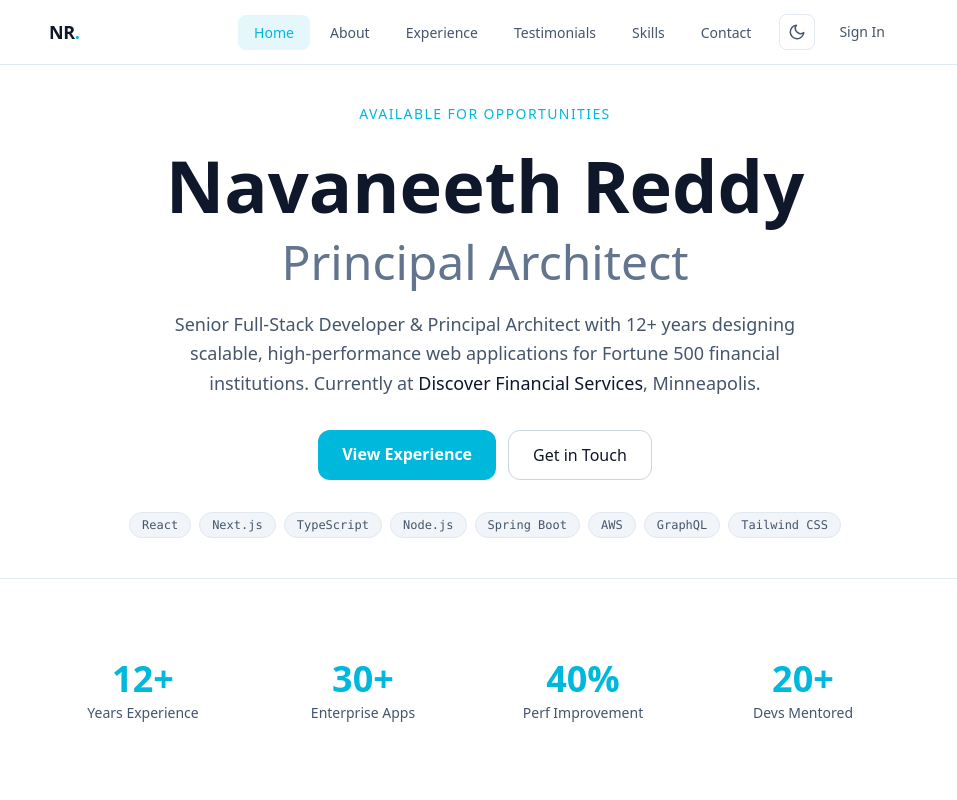
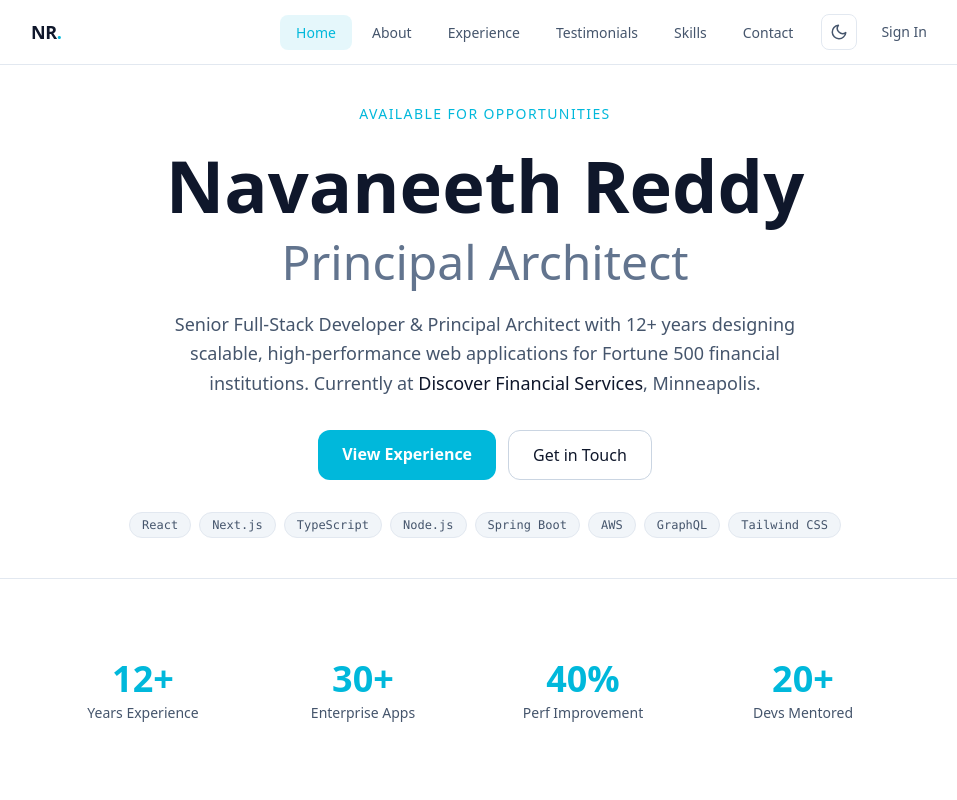
Before and after one commit to NavaneethReddi/Navaneeth-dev, a Next.js app: page / in a window 1280 px wide. Shown: the top 800 px of the page, without its empty margins (17-974 px from the left). Built offline with nearby package versions, Linux system fonts and the light colour scheme; no server answers.

Commit message:
style: shift content right — app/components/page.tsx

```diff
--- a/app/components/page.tsx
+++ b/app/components/page.tsx
@@ -47,7 +47,7 @@
 
   return (
     <nav className={`fixed top-0 left-0 right-0 z-50 bg-white/80 dark:bg-slate-950/80 backdrop-blur-md border-b border-slate-200 dark:border-slate-800 transition-colors ${sidebarOffset}`}>
-      <div className="max-w-4xl mx-auto px-6 h-16 flex items-center justify-between">
+      <div className="max-w-6xl mx-auto pl-12 pr-6 h-16 flex items-center justify-between">
 
         <Link href="/" className="text-slate-900 dark:text-white font-semibold text-lg tracking-tight">
           NR<span className="text-cyan-500">.</span>
```
